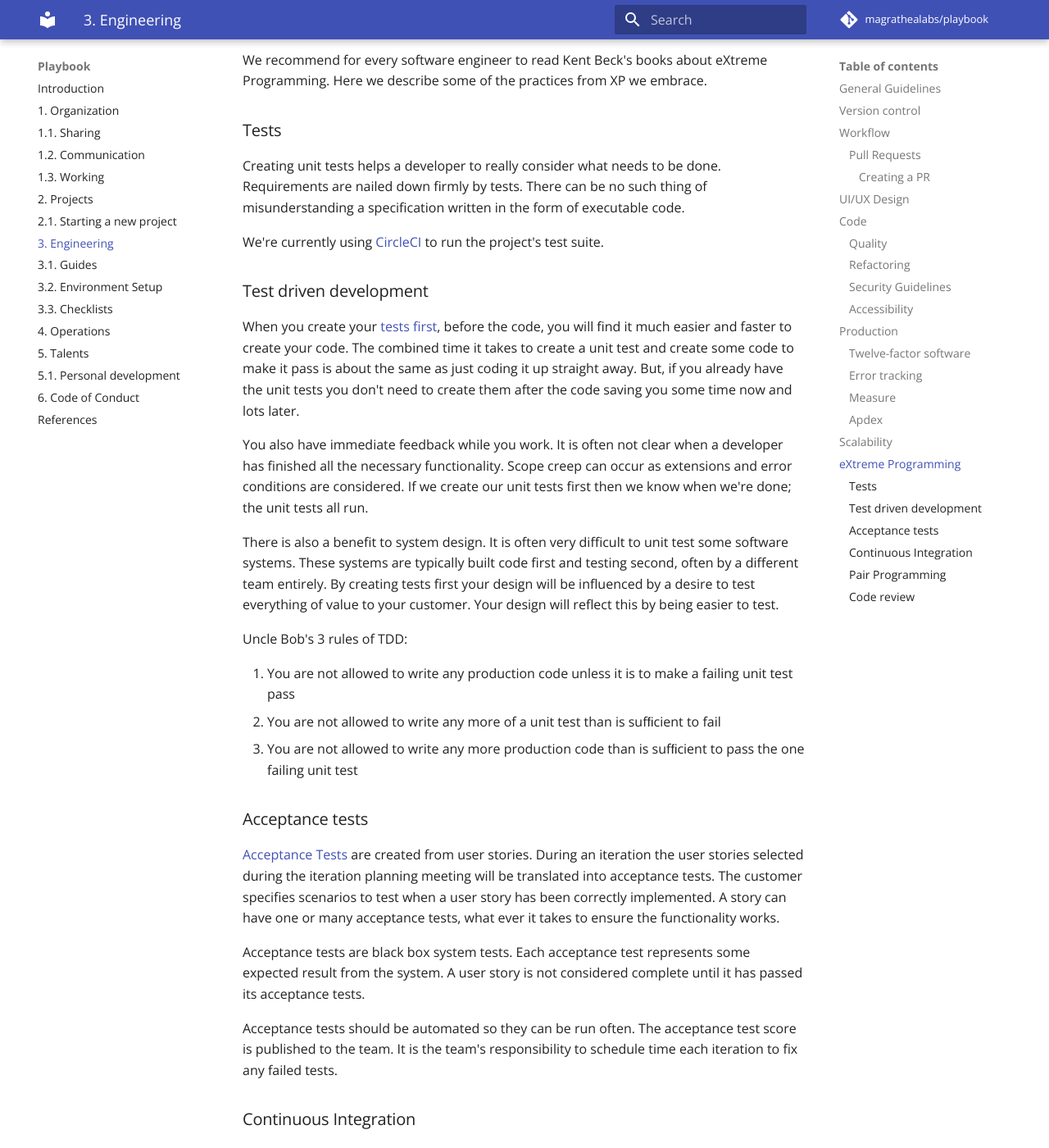
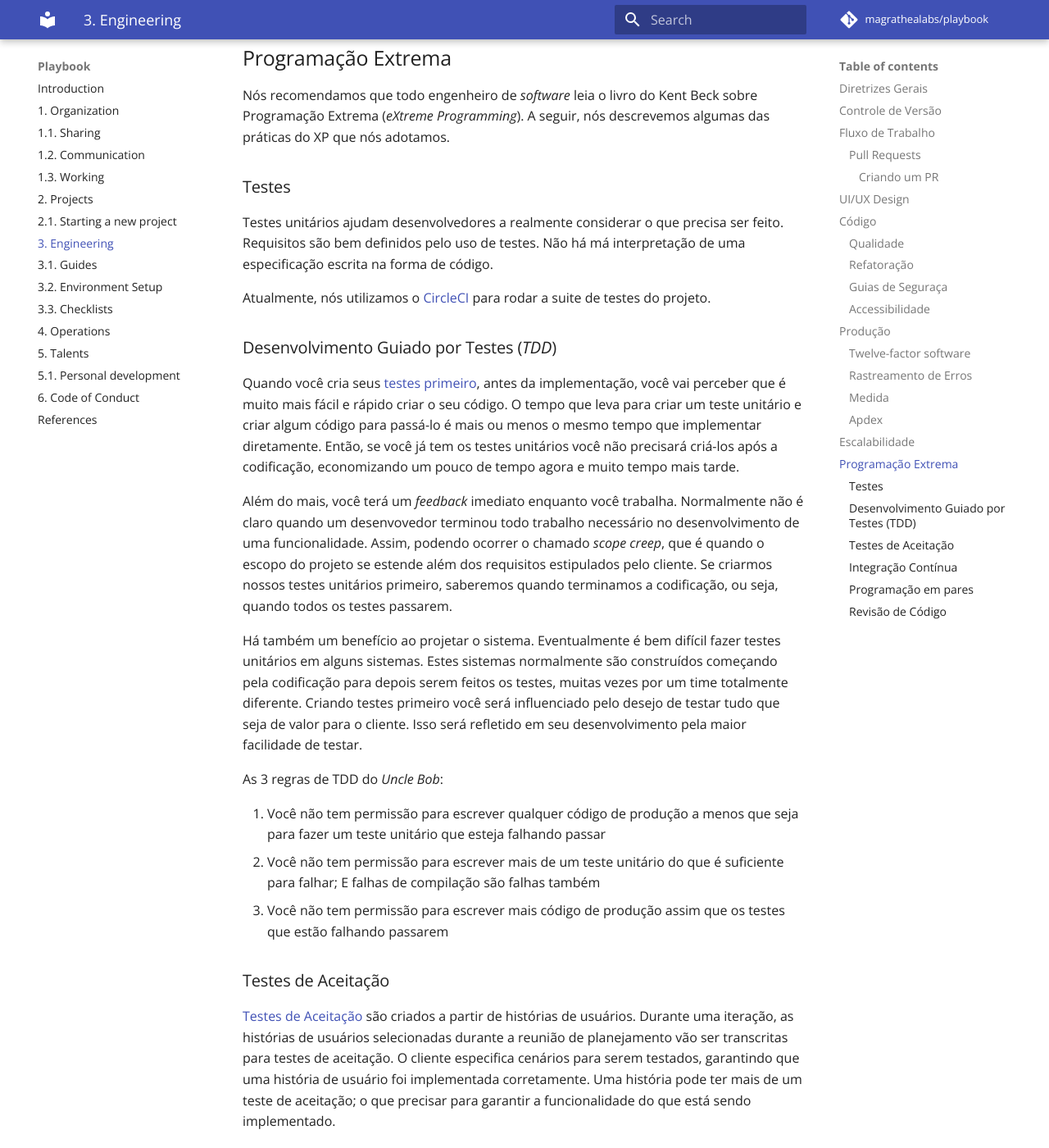
Before and after one commit to magrathealabs/playbook, an MkDocs documentation site: the page built from docs/3-engineering.md, in a window 1280 px wide and 1400 px high, scrolled down 5189 px. Shown: the whole window at 82% size. Built offline with MkDocs 1.6.1 and Material for MkDocs 9.7.7, drawn with Linux system fonts in a browser that asks for light colours; comment, search, counter and statistics services are not loaded; some of the changed text lies outside the part shown.

Commit message:
Translate `3-engineering.md` to pt-BR (#41)
* Translated until workflow

* Translate some more

* Translate some more

* Translate a little more

* Translate some more

* Translate engineering

* Update docs/3-engineering.md

Co-Authored-By: alfakini <fachini@magrathealabs.com>

* Apply suggestions from code review

Co-Authored-By: alfakini <fachini@magrathealabs.com>

* Update docs/3-engineering.md

Co-Authored-By: alfakini <fachini@magrathealabs.com>

* Update docs/3-engineering.md

Co-Authored-By: alfakini <fachini@magrathealabs.com>

* Apply suggestions from code review

Co-Authored-By: alfakini <fachini@magrathealabs.com>

* Update docs/3-engineering.md

Co-Authored-By: alfakini <fachini@magrathealabs.com>

* Update docs/3-engineering.md

Co-Authored-By: alfakini <fachini@magrathealabs.com>

* Update docs/3-engineering.md

Co-Authored-By: alfakini <fachini@magrathealabs.com>

* Update docs/3-engineering.md

Co-Authored-By: alfakini <fachini@magrathealabs.com>

* Update docs/3-engineering.md

Co-Authored-By: alfakini <fachini@magrathealabs.com>

* Update docs/3-engineering.md

Co-Authored-By: alfakini <fachini@magrathealabs.com>

* Resolve reviewers comments

* Apply suggestions from code review

Co-Authored-By: alfakini <fachini@magrathealabs.com>

* Update docs/3-engineering.md

* Update docs/3-engineering.md

```diff
--- a/docs/3-engineering.md
+++ b/docs/3-engineering.md
@@ -1,210 +1,211 @@
-# Engineering
+# Engenharia
 
-Here we describe our engineering practices. Our goal isn't to write code all day. We'd rather solve real problems for real people. The software we build makes a difference for our clients, our clients' clients, and you.
+Nesta seção, serão apresentadas as práticas de engenharia que nós utilizamos. Nosso objetivo não é passar o dia escrevendo código. Nós preferimos resolver problemas reais para pessoas reais. O *software* que construímos faz diferença para nossos clientes, para os clientes dos nossos clientes e para você.
 
-## General Guidelines
+## Diretrizes Gerais
 
-High-level guidelines:
+Diretrizes de alto-nível:
 
-* Be consistent
-* Don't rewrite existing code to follow this guide
-* Don't violate a guideline without a good reason
-* A reason is good when you can convince a teammate
+* Seja consistente
+* Não reescreva código existente para seguir este guia
+* Não viole uma orientação deste guia sem uma boa razão
+* Uma razão é boa quando você consegue convencer alguém do time
 
-A note on the language:
+Notas de linguagem:
 
-* *"Avoid"* means don't do it unless you have good reason
-* *"Don't"* means there's never a good reason
-* *"Prefer"* indicates a better option and its alternative to watch out for
-* *"Use"* is a positive instruction
+* *"Evite"* significa não faça a menos que você tenha um bom motivo
+* *"Não"* significa que nunca há um bom motivo para fazer
+* *"Prefira"* indica uma melhor opção e qual sua alternativa a ser observada
+* *"Use"* é uma instrução positiva
 
-## Version control
+## Controle de Versão
 
-We use [Git](https://git-scm.com/) open source code control to manage our code and GitHub for hosting our Git repositories.
+Nós usamos o sistema de controle de versões [Git](https://git-scm.com/) para gerenciar nossos códigos e o GitHub para hospedar nossos repositórios.
 
-The commits messages should point out objectively what changes were made to the system using preferably bullet points. The messages should be clear and concise so that other programmers can look it up quickly. More good practices about commit messages can be found at [tpope's blog](http://tbaggery.com/2008/04/19/a-note-about-git-commit-messages.html).
+As mensagens de *commit* devem descrever as mudanças realizadas no sistema de maneira objetiva, preferivelmente utilizando uma lista de marcadores. As mensagens devem ser claras e concisas para que outros programadores entendam facilmente. Outras práticas sobre mensagens de *commit* podem ser encontradas no blog do [tpope](http://tbaggery.com/2008/04/19/a-note-about-git-commit-messages.html).
 
-## Workflow
+## Fluxo de Trabalho
 
-We use the [GitFlow](http://nvie.com/posts/a-successful-git-branching-model/) development protocol.
+Nós usamos o protocolo de desenvolvimento [GitFlow](http://nvie.com/posts/a-successful-git-branching-model/).
 
-* Take a task from the `Current` list on Trello
-* Start a new git branch
-* Start coding!
-* Commit changes when you finished
-* Create a [Pull Request (PR)](https://help.github.com/articles/creating-a-pull-request)
-    * Prefer creating small PRs (changing ~500 LOC at most)
-* Clean up (erase created branches)
+* Pegue uma tarefa da lista `Current` no Trello
+* Crie uma nova *branch* no Git
+* Comece a escrever códigos!
+* Faça o *commit* das mudanças quando você terminar
+* Crie um [Pull Request (PR)](https://help.github.com/articles/creating-a-pull-request)
+    * Prefira criar PRs pequenos (~500 linhas de código, no máximo)
+* Exclua as *branches* criadas
 
-Each task should have its branch following a consistent name convention from GitFlow:
+Cada tarefa deve ter sua *branch* criada com um nome consistente seguindo a convenção do GitFlow:
 
-* `feature/` for features
-* `fix/` for bug fixes
-* `refactor/` for improvements/refactor
-* `chore/` for random tasks
+* `feature/` para funcionalidades
+* `fix/` para correção de *bugs*
+* `refactor/` para melhorias/refatorações
+* `chore/` para tarefas aleatórias
 
-At this point, link the Pull Request in the Trello card and move it to `Code Review`. At least one team member should review and approve your PR. After the review, if approved:
+Neste ponto, relacione o PR no cartão do Trello e mova para `Code Review`. Pelo menos um membro do time deve revisar e aprovar o seu PR. Depois da revisão, se aprovado:
 
-* Merge the changes to master and delete the branch
-    * Prefer to squash merge instead of a normal merge. Only do a normal merge if you want to keep the history of changes in our branch
-* Move the Trello card to `QA` list
-* Deploy the master branch to staging
-    * In some projects the deploy to staging is automatic
+* Faça o *merge* das mudanças para *master* e exclua a *branch*
+    * Prefira um *squash merge* ao invés de um *merge* normal. Somente faça um *merge* normal se você quiser manter o histórico das mudanças na sua *branch*.
+* Mova o cartão do Trello para a lista `QA`
+* Faça o *deploy* da *master* para *staging*
+  * Em alguns projetos, o *deploy* para *staging* é automático
 
-In this stage, the customer should review the feature to approve or refuse it. If the task is accepted, we have a new code implementation. We merge master to production branch and deploy it to production environment.
+Neste estágio, o cliente deve revisar a funcionalidade, aprovando ou recusando. Se a tarefa for aprovada, nós temos uma nova implementação do código. Em seguida, fazemos o *merge* da *master* com a *branch* de produção e então, o *deploy* para o ambiente de produção.
 
-Otherwise, the task goes back to `Current` with a description of why the task was rejected in the first place.
+Caso contrário, a tarefa volta para a lista `Current` com uma descrição do motivo da rejeição.
 
-### Pull Requests
+### *Pull Requests*
 
-This space allows a bit more discussion between the developers and should include a link to the commits bullet points (the commit number).
+Este espaço permite uma maior discussão entre desenvolvedores e deve incluir um vínculo com o número do *commit* respectivo.
 
-Before opening a PR, read thoroughly the feature description to see if you implemented everything. Run the code and use it as the end user would. Double check what was requested in the feature description.
+Antes de abrir um PR, leia a descrição da funcionalidade para ver se você implementou tudo. Rode o código e use-o como se você fosse o usuário final. Revise mais uma vez os requisitos na descrição da funcionalidade.
 
-#### Creating a PR
+#### Criando um PR
 
-When creating a Pull Request, include:
+Quando for criar um *Pull Request*, inclua:
 
-* A description of the feature we're delivering
-* Screenshots of the new behaviour if applicable
-* Details about how to test them
-* Details about how to run migrations or any task that should be run in the production environment
+* A descrição da funcionalidade que estamos entregando
+* *Prints* da tela com o novo comportamento se aplicável
+* Detalhes de como testar as modificações
+* Detalhes sobre como rodar as migrações ou qualquer tarefa que precise ser feita para rodar em ambiente de produção
 
-## UI/UX Design
+## *UI/UX Design*
 
-!!! attention
-    This section can be improved.
+!!! atenção
+    Esta seção pode ser melhorada.
 
-As developers, we don't know deeply about UI and UX design, but we follow basic rules to build pleasant and usable interfaces. Follow the basic rules. In general, we follow the [Good UI](http://goodui.org) rules.
+Como desenvolvedores, nós não sabemos profundamente sobre UI e UX design, mas nós seguimos as regras básicas para construir interfaces agradáveis e utilizáveis. Siga as regras básicas. Em geral, nós seguimos as regras do [Good UI](http://goodui.org).
 
-## Code
-All code must be understandable. That is a clean code principle in which we believe. We avoid commentaries in all cases, except when they are essential.
+## Código
 
-Best practices:
+Todo código deve ser entendível. Este é um princípio de código limpo no qual nós acreditamos. Nós evitamos comentários em todos os casos, exceto quando é essencial.
 
-* All code should be written in English
-* Write tests first
-* Write acceptance tests
-* When you find bad code, improve it
+Melhores práticas:
 
-### Quality
+* Todo código deve ser escrito em inglês
+* Escreva testes primeiro
+* Escreva testes de aceitação
+* Quando encontrar código ruim, melhore-o
 
-!!! attention
-    This section is missing content
+### Qualidade
 
-* [Design Patterns & Refactoring](https://sourcemaking.com/)
+!!! atenção
+    Esta seção pode ser melhorada.
 
-### Refactoring
+* [Padrões de Design & Refatoração](https://sourcemaking.com/)
 
-!!! attention
-    This section is missing content
+### Refatoração
 
-When starting to work on a new feature, look around to improve the quality of the code you are going to work on. We do not stop everything else to improve our code quality; it is inherent in our development process.
+!!! atenção
+    Esta seção pode ser melhorada.
 
-* [Refactoring](https://sourcemaking.com/refactoring)
+Quando começar a trabalhar em uma nova funcionalidade, olhe em volta para melhorar a qualidade do código. Nós não paramos tudo que estamos fazendo para melhorar a qualidade do código; isto é inerente no nosso processo de desenvolvimento.
 
-### Security Guidelines
+* [Refatoração](https://sourcemaking.com/refactoring)
 
-!!! attention
-    This section is missing content
+### Guias de Seguraça
+
+!!! atenção
+    Esta seção pode ser melhorada.
 
 * [Zen Rails Security Checklist](https://github.com/brunofacca/zen-rails-security-checklist)
 
-### Accessibility
+### Accessibilidade
 
-!!! attention
-    This section is missing content
+!!! atenção
+    Esta seção pode ser melhorada.
 
 * [The A11Y Project](http://a11yproject.com)
 * [The Accessibility Cheatsheet](https://bitsofco.de/the-accessibility-cheatsheet)
 
-## Production
+## Produção
 
-!!! attention
-    This section is missing content
+!!! atenção
+    esta seção pode ser melhorada.
 
 ### Twelve-factor software
 
-!!! attention
-    This section is missing content
+!!! atenção
+    esta seção pode ser melhorada.
 
 * [The Twelve-Factor App](https://12factor.net/)
 
-### Error tracking
+### Rastreamento de Erros
 
-We keep track of errors in production using real-time error tracking tools that give us insights and information to reproduce and fix crashes. By keeping track of errors, we do not need users to report them to us. Sometimes we know about the error before the user notices it. We currently use [Sentry.io](https://sentry.io/welcome/) in our projects.
+Nós acompanhamos os erros em produção usando ferramentas de rastreamento em tempo real que nos fornecem indícios e informação para reproduzi-los e consertá-los. Com rastreamento de erros, nós não necessitamos dos usuários para relatarem os erros para nós. Às vezes nós encontramos o erro antes que o usuário perceba. Atualmente, nós utilizamos o [Sentry.io](https://sentry.io/welcome/) em nossos projetos.
 
-### Measure
+### Medida
 
-!!! attention
-    This section is missing content
+!!! atenção
+    esta seção pode ser melhorada.
 
 ### Apdex
 
-!!! attention
-    This section is missing content
+!!! atenção
+    esta seção pode ser melhorada.
 
 * [Apdex.org](http://apdex.org/overview.html)
 
-## Scalability
+## Escalabilidade
 
-!!! attention
-    This section is missing content
+!!! atenção
+    esta seção pode ser melhorada.
 
 * [Practical Scalability Analysis](https://www.vividcortex.com/resources/universal-scalability-law)
 
-## eXtreme Programming
+## Programação Extrema
 
-We recommend for every software engineer to read Kent Beck's books about eXtreme Programming. Here we describe some of the practices from XP we embrace.
+Nós recomendamos que todo engenheiro de *software* leia o livro do Kent Beck sobre Programação Extrema (*eXtreme Programming*). A seguir, nós descrevemos algumas das práticas do XP que nós adotamos.
 
-### Tests
+### Testes
 
-Creating unit tests helps a developer to really consider what needs to be done. Requirements are nailed down firmly by tests. There can be no such thing of misunderstanding a specification written in the form of executable code.
+Testes unitários ajudam desenvolvedores a realmente considerar o que precisa ser feito. Requisitos são bem definidos pelo uso de testes. Não há má interpretação de uma especificação escrita na forma de código.
 
-We're currently using [CircleCI](http://circleci.com/) to run the project's test suite.
+Atualmente, nós utilizamos o [CircleCI](http://circleci.com/) para rodar a suite de testes do projeto.
 
-### Test driven development
+### Desenvolvimento Guiado por Testes (*TDD*)
 
-When you create your [tests first](http://www.extremeprogramming.org/rules/testfirst.html), before the code, you will find it much easier and faster to create your code. The combined time it takes to create a unit test and create some code to make it pass is about the same as just coding it up straight away. But, if you already have the unit tests you don't need to create them after the code saving you some time now and lots later.
+Quando você cria seus [testes primeiro](http://www.extremeprogramming.org/rules/testfirst.html), antes da implementação, você vai perceber que é muito mais fácil e rápido criar o seu código. O tempo que leva para criar um teste unitário e criar algum código para passá-lo é mais ou menos o mesmo tempo que implementar diretamente. Então, se você já tem os testes unitários você não precisará criá-los após a codificação, economizando um pouco de tempo agora e muito tempo mais tarde.
 
-You also have immediate feedback while you work. It is often not clear when a developer has finished all the necessary functionality. Scope creep can occur as extensions and error conditions are considered. If we create our unit tests first then we know when we're done; the unit tests all run.
+Além do mais, você terá um *feedback* imediato enquanto você trabalha. Normalmente não é claro quando um desenvovedor terminou todo trabalho necessário no desenvolvimento de uma funcionalidade. Assim, podendo ocorrer o chamado *scope creep*, que é quando o escopo do projeto se estende além dos requisitos estipulados pelo cliente. Se criarmos nossos testes unitários primeiro, saberemos quando terminamos a codificação, ou seja, quando todos os testes passarem.
 
-There is also a benefit to system design. It is often very difficult to unit test some software systems. These systems are typically built code first and testing second, often by a different team entirely. By creating tests first your design will be influenced by a desire to test everything of value to your customer. Your design will reflect this by being easier to test.
+Há também um benefício ao projetar o sistema. Eventualmente é bem difícil fazer testes unitários em alguns sistemas. Estes sistemas normalmente são construídos começando pela codificação para depois serem feitos os testes, muitas vezes por um time totalmente diferente. Criando testes primeiro você será influenciado pelo desejo de testar tudo que seja de valor para o cliente. Isso será refletido em seu desenvolvimento pela maior facilidade de testar.
 
-Uncle Bob's 3 rules of TDD:
+As 3 regras de TDD do *Uncle Bob*:
 
-1. You are not allowed to write any production code unless it is to make a failing unit test pass
-2. You are not allowed to write any more of a unit test than is sufﬁcient to fail
-3. You are not allowed to write any more production code than is sufﬁcient to pass the one failing unit test
+1. Você não tem permissão para escrever qualquer código de produção a menos que seja para fazer um teste unitário que esteja falhando passar
+2. Você não tem permissão para escrever mais de um teste unitário do que é suficiente para falhar; E falhas de compilação são falhas também
+3. Você não tem permissão para escrever mais código de produção assim que os testes que estão falhando passarem
 
-### Acceptance tests
+### Testes de Aceitação
 
-[Acceptance Tests](http://www.extremeprogramming.org/rules/functionaltests.html) are created from user stories. During an iteration the user stories selected during the iteration planning meeting will be translated into acceptance tests. The customer specifies scenarios to test when a user story has been correctly implemented. A story can have one or many acceptance tests, what ever it takes to ensure the functionality works.
+[Testes de Aceitação](http://www.extremeprogramming.org/rules/functionaltests.html) são criados a partir de histórias de usuários. Durante uma iteração, as histórias de usuários selecionadas durante a reunião de planejamento vão ser transcritas para testes de aceitação. O cliente especifica cenários para serem testados, garantindo que uma história de usuário foi implementada corretamente. Uma história pode ter mais de um teste de aceitação; o que precisar para garantir a funcionalidade do que está sendo implementado.
 
-Acceptance tests are black box system tests. Each acceptance test represents some expected result from the system. A user story is not considered complete until it has passed its acceptance tests.
+Testes de aceitação são testes de caixa preta. Cada teste de aceitação representa algum resultado esperado do sistema. Uma história de usuário não é considerada completa até que tenha passado seus testes de aceitação.
 
-Acceptance tests should be automated so they can be run often. The acceptance test score is published to the team. It is the team's responsibility to schedule time each iteration to fix any failed tests.
+Testes de aceitação devem ser automatizados para que possam ser executados regularmente. O resultado dos testes de aceitação são publicados para todo time. É responsabilidade do time em arranjar tempo a cada iteração para consertar qualquer teste que falhe.
 
-### Continuous Integration
+### Integração Contínua
 
-Integrate work frequently, at least daily. [Continuous Integration](http://www.extremeprogramming.org/rules/integrateoften.html) is a software development practice that we use to verify our code in an automated way to detect integration errors as quickly as possible.
+Integre o trabalho realizado constantemente, pelo menos diariamente. [Integração Contínua](http://www.extremeprogramming.org/rules/integrateoften.html) é uma prática de desenvolvimento de *software* que nós usamos para verificar erros de integração de uma maneira automatizada o mais rápido possível.
 
-Developers should be integrating and committing code into the code repository every few hours, whenever possible. In any case never hold onto changes for more than a day. Continuous integration often avoids diverging or fragmented development efforts, where developers are not communicating with each other about what can be re-used, or what could be shared. Everyone needs to work with the latest version. Changes should not be made to obsolete code causing integration headaches.
+Desenvolvedores devem integrar e fazer *commit* do código no repositório em intervalos de algumas horas, ou quando possível. Para todos os casos, nunca deixe passar mais de um dia. A integração contínua geralmente evita esforços de desenvolvimento divergentes ou fragmentados, onde desenvolvedores não se comunicam direito sobre o que pode ser reutilizado, ou compartilhado. Todos precisam trabalhar com a versão do código atualizada. Mudanças não devem ser feitas em código obsoleto causando problemas de integração.
 
-Continuous integration avoids or detects compatibility problems early. If you integrate throughout the project in small amounts you will not find yourself trying to integrate the system for weeks at the project's end while the deadline slips by.
+A integração contínua evita ou detecta problemas de compatibilidade antecipadamente. Se você integrar o projeto em pequenas quantidades, não ficará tentando integrar o sistema por semanas no final do projeto, enquanto o prazo se esgota.
 
-See Martin Fowler [guide to Continuous Integration](https://martinfowler.com/articles/continuousIntegration.html) for mode details.
+Veja o [guia sobre Integração Contínua](https://martinfowler.com/articles/continuousIntegration.html) para mais detalhes.
 
-### Pair Programming
+### Programação em pares
 
-All code to be sent into production that is created by two people working together at a single computer is [pair programming](http://www.extremeprogramming.org/rules/pair.html).
+Todo código enviado a produção que é criado por duas pessoas trabalhando em conjunto em um único computador é chamado [programação em pares](http://www.extremeprogramming.org/rules/pair.html).
 
-Pair programming increases software quality without impacting time to deliver. It is counter intuitive, but two people working at a single computer will add as much functionality as two working separately except that it will be much higher in quality. With increased quality comes big savings later in the project.
+Programação em pares aumenta a qualidade do *software* sem impactar no tempo de entrega. É contra intuitivo, mas duas pessoas trabalhando em conjunto em um único computador irá adicionar muito mais funcionalidade do que duas pessoas trabalhando separadas, e o código terá muito mais qualidade. O aumento na qualidade resulta em economia mais tarde.
 
-One thing pair programming is not is mentoring. A teacher-student relationship feels very different from two people working together as equals even if one has significantly more experience.
+Programação em pares não é mentoria. Uma relação entre professor e estudante é muito diferente de duas pessoas trabalhando em conjunto igualmente, mesmo se um tem mais experiência que outro.
 
-### Code review
+### Revisão de Código
 
-Code review is a  [Peer review](https://blog.codinghorror.com/code-reviews-just-do-it/) activity in which people other than the author of a software deliverable examine it for defects and improvement opportunities.
+Revisão de código é uma [revisão feita por pares](https://blog.codinghorror.com/code-reviews-just-do-it/), nas quais outras pessoas além do autor examinam o código com objetivo de encontrar erros e oportunidades de melhorias.
 
-Code reviews are intended to ensure conformance to standards, and more importantly, intended to ensure that the code is clear, efficient and works. They also intended to help disseminate knowledge about the code to the rest of the team. This ensures that more than one person has intimate knowledge of the code at all times.
+O objetivo de revisões de código são para garantir conformidade com os padrões estabelecidos, e mais importante, garantir que o código é limpo, eficiente e funciona. E também ajudam a disseminar o conhecimento sobre o código para o resto do time. Isto garante que mais de uma pessoa tem conhecimento íntimo do código todo tempo.
```
